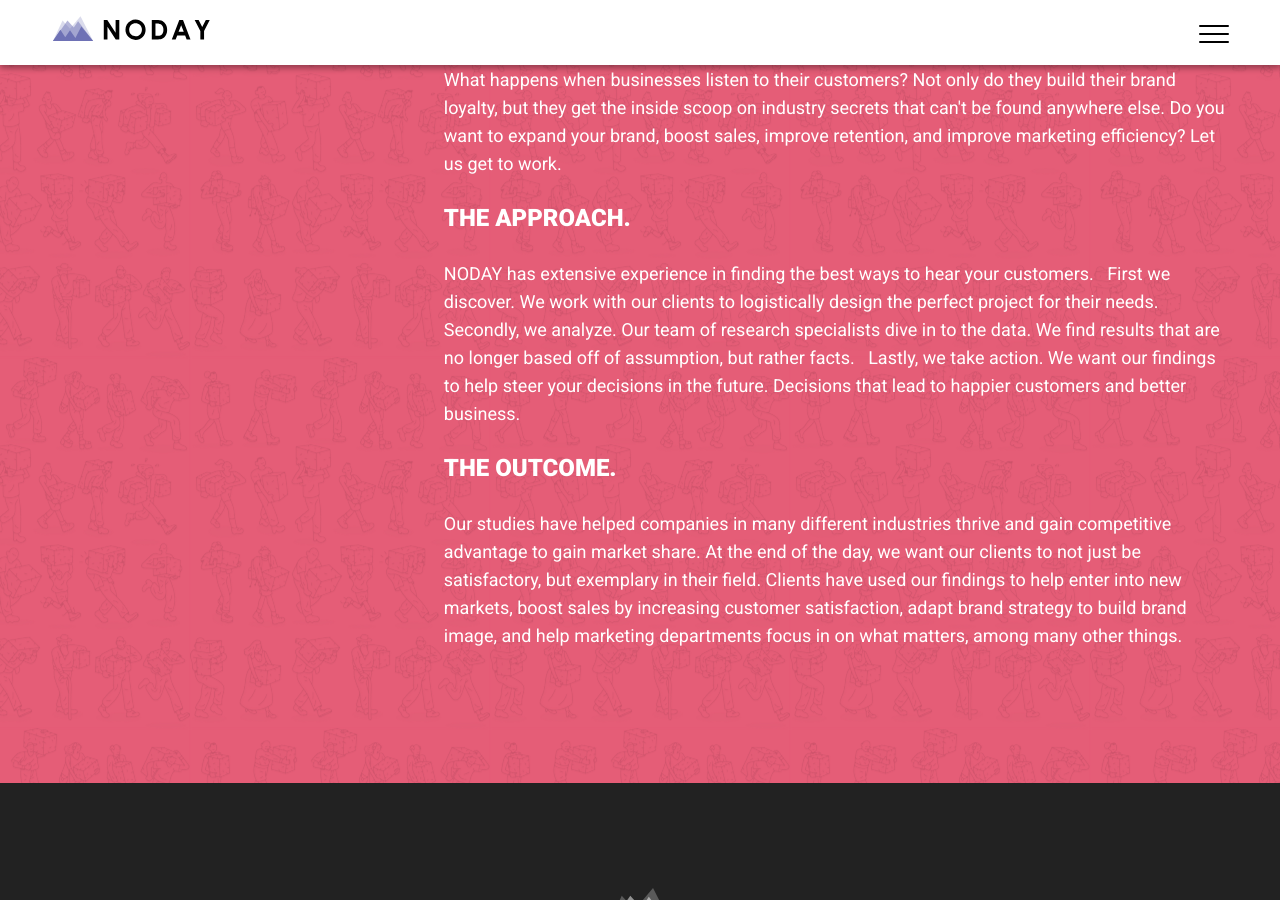
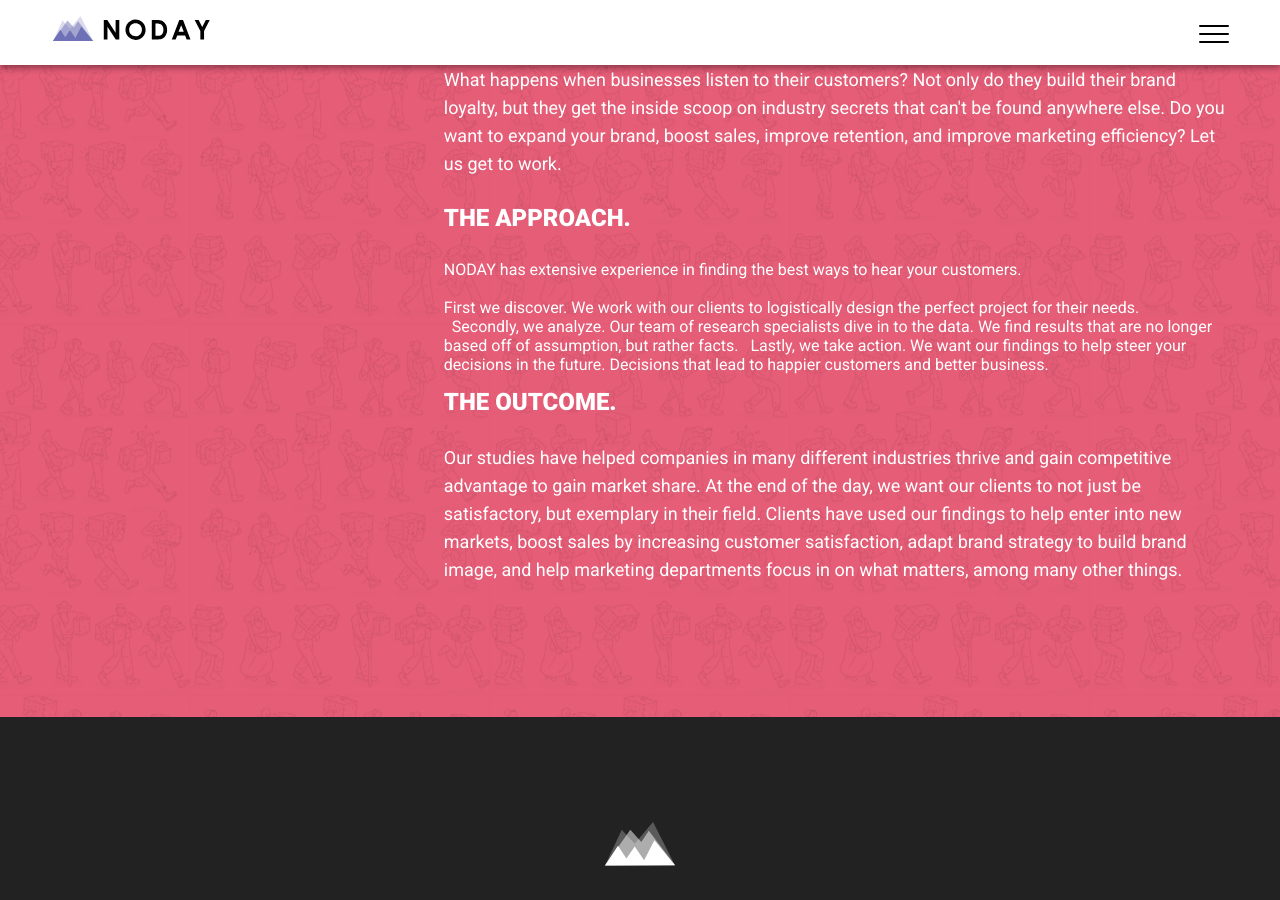
Before and after one commit to kyasui/noday, a Jekyll site: the page built from _case-study/andys-frozen-custard.markdown, in a window 1280 px wide and 900 px high, scrolled down 500 px. Built offline with Jekyll 4.4.1, drawn with Linux system fonts in a browser that asks for light colours.

```diff
--- a/_case-study/andys-frozen-custard.markdown
+++ b/_case-study/andys-frozen-custard.markdown
@@ -15,13 +15,13 @@ Content:
     can't be found anywhere else. Do you want to expand your brand, boost sales, improve
     retention, and improve marketing efficiency? Let us get to work.
 - Title: THE APPROACH.
-  Paragraph: "NODAY has extensive experience in finding the best ways to hear your
-    customers. \n&nbsp;\nFirst we discover. We work with our clients to logistically
-    design the perfect project for their needs.\n&nbsp;\nSecondly, we analyze. Our
-    team of research specialists dive in to the data. We find results that are no
-    longer based off of assumption, but rather facts.\n&nbsp; \nLastly, we take action.
-    We want our findings to help steer your decisions in the future. Decisions that
-    lead to happier customers and better business."
+  Paragraph: "<p>NODAY has extensive experience in finding the best ways to hear your
+    customers. <br>\n<br>\nFirst we discover. We work with our clients to logistically
+    design the perfect project for their needs.<br>\n&nbsp;\nSecondly, we analyze.
+    Our team of research specialists dive in to the data. We find results that are
+    no longer based off of assumption, but rather facts.\n&nbsp; \nLastly, we take
+    action. We want our findings to help steer your decisions in the future. Decisions
+    that lead to happier customers and better business."
 - Title: THE OUTCOME.
   Paragraph: |-
     Our studies have helped companies in many different industries thrive and gain competitive advantage to gain market share. At the end of the day, we want our clients to not just be satisfactory, but exemplary in their field.
```
